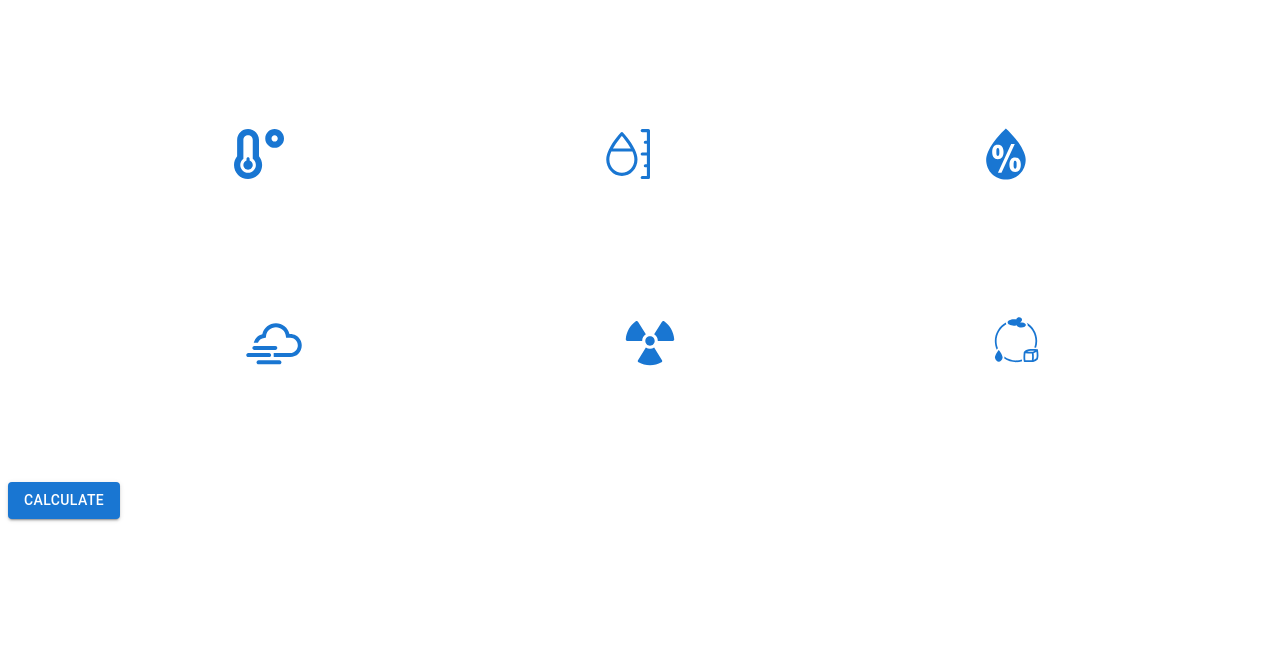
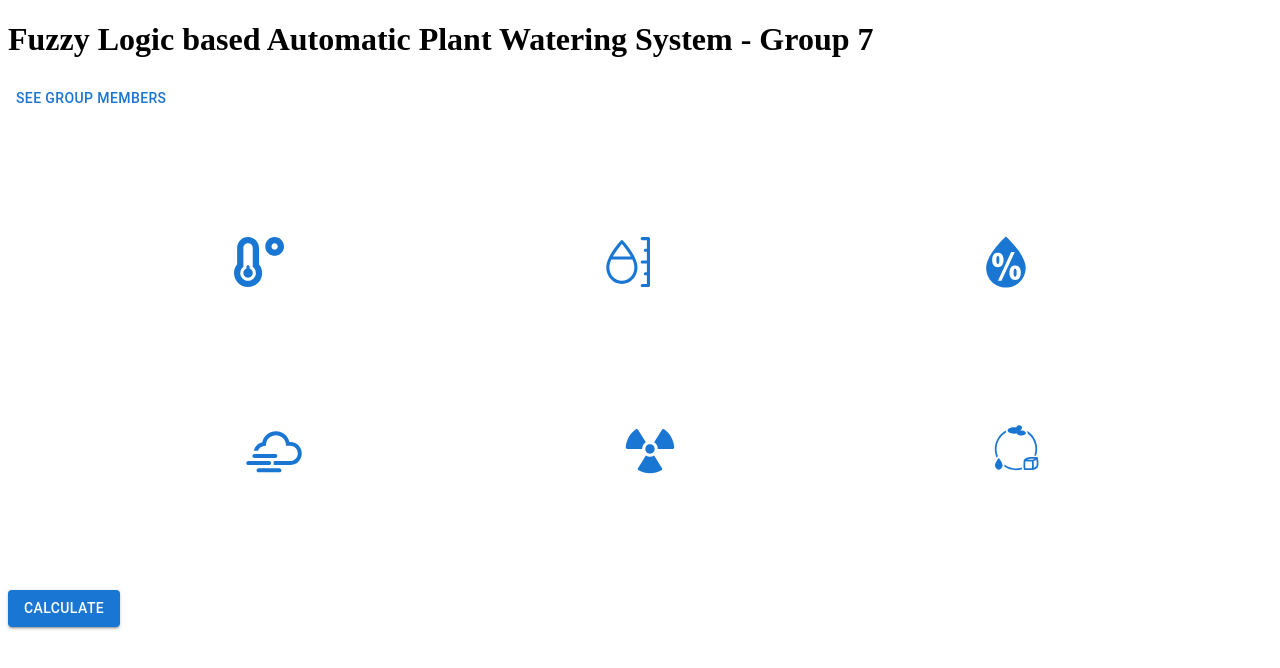
Before and after one commit to nsutnghiadoan/fuzzy-fe, a React (Create React App) app: page / in a window 1280 px wide. Shown: the top 668 px of the page. Built offline with nearby package versions, Linux system fonts and the light colour scheme.

Commit message:
add header

```diff
--- a/src/App.js
+++ b/src/App.js
@@ -9,6 +9,7 @@ import { useFormik } from 'formik';
 import TableChart from './components/TableChart/TableChart';
 import {useEffect, useState} from "react";
 import {etoCalculate} from "./components/Rule/eto";
+import Header from "./components/Header";
 
 
 function App() {
@@ -54,7 +55,8 @@ function App() {
   },[loading,loadTlt]);
 
   return (
-    <div className="App">
+    <>
+      <Header />
       <form onSubmit={formik.handleSubmit}>
         <div className='listTooltip'>
           {listAttribute.map((item) => {
@@ -77,7 +79,7 @@ function App() {
         </div>
       </form>
       { openChart && <TableChart rules={listRule} /> }
-    </div>
+    </>
   );
 }
 
--- a/src/assets/css/style.css
+++ b/src/assets/css/style.css
@@ -1 +1 @@
-#moisture{display:block;width:400px}#chart{display:block;height:200px !important;width:400px !important}.listTooltip{display:-webkit-box;display:-ms-flexbox;display:flex;padding-top:100px;-webkit-box-pack:center;-ms-flex-pack:center;justify-content:center;-webkit-box-align:center;-ms-flex-align:center;align-items:center;-ms-flex-wrap:wrap;flex-wrap:wrap}.listTooltip .tooltips_item{margin:0 150px 100px}.listTooltip .tooltips_item .MuiButton-sizeMedium.MuiButton-textSizeMedium{font-size:1.6em;line-height:2;letter-spacing:1px}.listTooltip .tooltips_item .error{color:#d74545;font-size:1.2em;line-height:1;margin:0;letter-spacing:0.5px}.listTooltip .css-ja5taz-MuiTooltip-tooltip{background-color:rgba(0,0,0,0.1)}.submit{display:-webkit-box;display:-ms-flexbox;display:flex;-webkit-box-align:center;-ms-flex-align:center;align-items:center}.submit button{margin-right:30px}
+#moisture{display:block;width:400px}#chart{display:block;height:200px !important;width:400px !important}.listTooltip{display:-webkit-box;display:-ms-flexbox;display:flex;padding-top:100px;-webkit-box-pack:center;-ms-flex-pack:center;justify-content:center;-webkit-box-align:center;-ms-flex-align:center;align-items:center;-ms-flex-wrap:wrap;flex-wrap:wrap}.listTooltip .tooltips_item{margin:0 150px 100px}.listTooltip .tooltips_item .MuiButton-sizeMedium.MuiButton-textSizeMedium{font-size:1.6em;line-height:2;letter-spacing:1px}.listTooltip .tooltips_item .error{color:#d74545;font-size:1.2em;line-height:1;margin:0;letter-spacing:0.5px}.listTooltip .css-ja5taz-MuiTooltip-tooltip{background-color:rgba(0,0,0,0.1)}.submit{display:-webkit-box;display:-ms-flexbox;display:flex;-webkit-box-align:center;-ms-flex-align:center;align-items:center}.submit button{margin-right:30px}.MuiBox-root.css-1qte3rd{display:-webkit-box;display:-ms-flexbox;display:flex;-webkit-box-pack:justify;-ms-flex-pack:justify;justify-content:space-between;width:500px}
--- a/src/assets/css/style.scss
+++ b/src/assets/css/style.scss
@@ -1,2 +1,3 @@
 @import './components/chart';
 @import './components/tooltips';
+@import './components/header';
--- /dev/null
+++ b/src/components/Header/Header.js
@@ -0,0 +1,77 @@
+import {useState} from 'react';
+import Box from '@mui/material/Box';
+import Modal from '@mui/material/Modal';
+import Card from '@mui/material/Card';
+import CardActions from '@mui/material/CardActions';
+import CardContent from '@mui/material/CardContent';
+import Button from '@mui/material/Button';
+import Typography from '@mui/material/Typography';
+import Avatar from '@mui/material/Avatar';
+
+export default function Header( props ) {
+    const style = {
+        position: 'absolute',
+        top: '50%',
+        left: '50%',
+        transform: 'translate(-50%, -50%)',
+        width: 400,
+        bgcolor: 'background.paper',
+        border: '1px solid #000',
+        boxShadow: 24,
+        p: 4,
+    };
+    const [open, setOpen] = useState(false);
+    const handleOpen = () => setOpen(true);
+    const handleClose = () => setOpen(false);
+    return (
+        <header id='header'>
+            <h1>Fuzzy Logic based Automatic Plant Watering System - Group 7</h1>
+            <Button onClick={handleOpen}>See group members</Button>
+            <Modal
+                open={open}
+                onClose={handleClose}
+                aria-labelledby="modal-modal-title"
+                aria-describedby="modal-modal-description"
+            >
+                <Box sx={style}>
+                    <Card sx={{width : 'auto'}}>
+                        <CardContent>
+                            <Avatar
+                                alt="Remy Sharp"
+                                src="https://scontent.fhan2-2.fna.fbcdn.net/v/t1.6435-9/131681329_378541606780229_7652201149218769161_n.jpg?_nc_cat=111&ccb=1-7&_nc_sid=174925&_nc_ohc=sv2ugJ-aPjoAX-SZANH&_nc_ht=scontent.fhan2-2.fna&oh=00_AfDlXH6A-TWqZtrgkV4EI0UUfCWnLeyhhSHETqpNbB4mvg&oe=6391BB20"
+                                sx={{ width: 100, height: 100 }}
+                            />
+                            <Typography>
+                                Doan Duc Nghia - B18DCCN447
+                            </Typography>
+                        </CardContent>
+                    </Card>
+                    <Card sx={{width : 'auto'}}>
+                        <CardContent>
+                            <Avatar
+                                alt="Remy Sharp"
+                                src="https://scontent.fhan2-4.fna.fbcdn.net/v/t39.30808-6/281512907_1960717770782627_6225446857364546104_n.jpg?_nc_cat=105&ccb=1-7&_nc_sid=09cbfe&_nc_ohc=3oLSae7WZFEAX9x4Cq5&_nc_ht=scontent.fhan2-4.fna&oh=00_AfBaRaeci7Azl-v5C3yykhRoOzeXsI9yBZWoxk1rBNxi4Q&oe=636F193A"
+                                sx={{ width: 100, height: 100 }}
+                            />
+                            <Typography>
+                                Le Ngoc Nam - B18DCCN425
+                            </Typography>
+                        </CardContent>
+                    </Card>
+                    <Card sx={{width : 'auto'}}>
+                        <CardContent>
+                            <Avatar
+                                alt="Remy Sharp"
+                                src="https://scontent.fhan2-2.fna.fbcdn.net/v/t1.6435-9/151253399_1942713732551642_6908986606219520730_n.jpg?_nc_cat=111&ccb=1-7&_nc_sid=174925&_nc_ohc=HLt-j6jpnOQAX9dar9E&tn=Awb4_HX-EXHodSwh&_nc_ht=scontent.fhan2-2.fna&oh=00_AfCArK5aAi5z0Ubu4aVxRiiqz58yonoZH2ZfPPMYKOv3NQ&oe=63919DD2"
+                                sx={{ width: 100, height: 100 }}
+                            />
+                            <Typography>
+                                Tran Viet Hieu - B18DCCN227
+                            </Typography>
+                        </CardContent>
+                    </Card>
+                </Box>
+            </Modal>
+        </header>
+    )
+}
--- /dev/null
+++ b/src/components/Header/index.js
@@ -0,0 +1,2 @@
+import Header from "./Header";
+export default Header;
```
Also changed, not shown: src/assets/css/components/_header.scss (added, +8 -0 lines).
